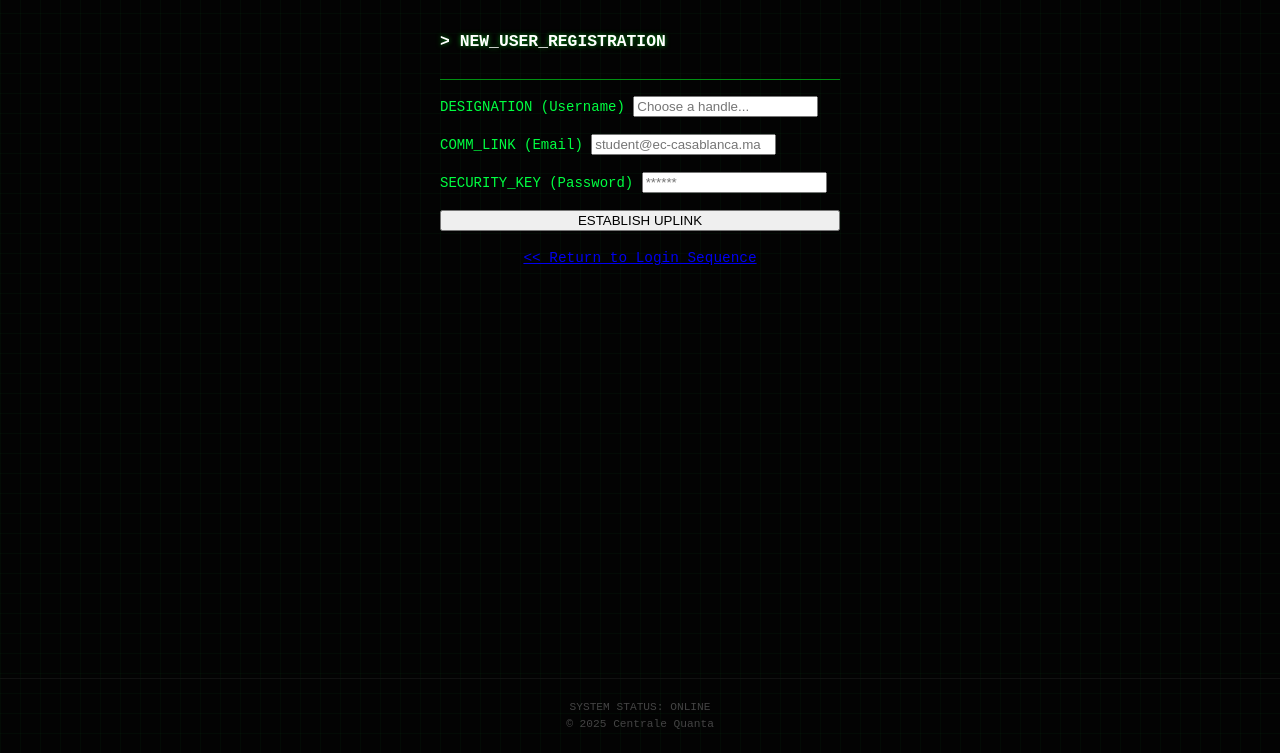
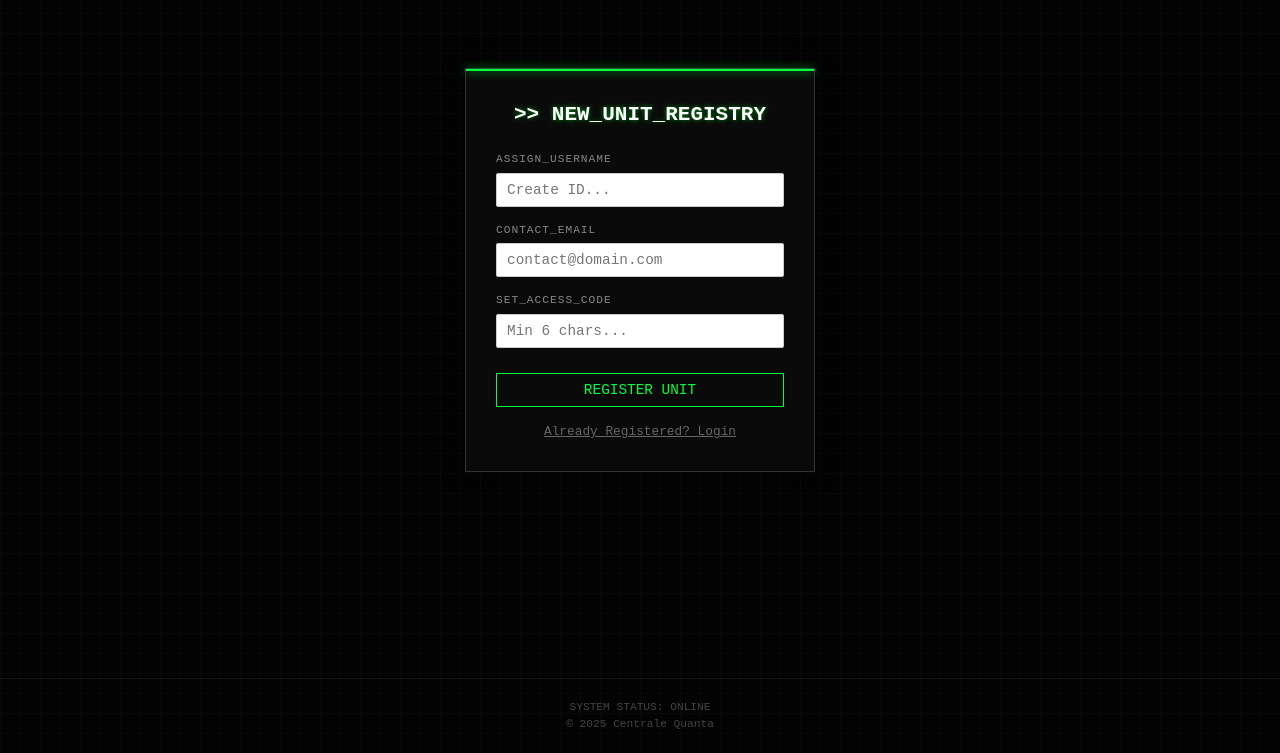
Before and after one commit to qudotcom/centrale_quanta_web, a FastAPI app: page /auth/register in a window 1280 px wide. Shown: the part 47-800 px from the top of the page. Run offline with FastAPI, Linux system fonts and the light colour scheme.

Commit message:
Update register.html

```diff
--- a/app/templates/auth/register.html
+++ b/app/templates/auth/register.html
@@ -1,40 +1,59 @@
 {% extends "base.html" %}
 
 {% block content %}
-<div style="display: flex; justify-content: center;">
-    <article style="width: 100%; max-width: 400px;">
-        <header style="border-bottom: 1px solid var(--primary-dim); margin-bottom: 1rem; padding-bottom: 0.5rem;">
-            <h3>> NEW_USER_REGISTRATION</h3>
-        </header>
+<div class="auth-container">
+    <div class="auth-box">
+        <h2 style="text-align:center; margin-bottom: 20px;">>> NEW_UNIT_REGISTRY</h2>
 
         {% if error %}
-        <div style="color: red; border: 1px solid red; padding: 10px; margin-bottom: 10px; background: rgba(255,0,0,0.1);">
-            ! ERROR: {{ error }}
-        </div>
+            <div class="error-msg">ERROR: {{ error }}</div>
         {% endif %}
 
         <form action="/auth/register" method="post">
-            <div style="margin-bottom: 1rem;">
-                <label for="username">DESIGNATION (Username)</label>
-                <input type="text" id="username" name="username" placeholder="Choose a handle..." required>
+            <div class="form-group">
+                <label>ASSIGN_USERNAME</label>
+                <input type="text" name="username" required placeholder="Create ID...">
             </div>
 
-            <div style="margin-bottom: 1rem;">
-                <label for="email">COMM_LINK (Email)</label>
-                <input type="email" id="email" name="email" placeholder="student@ec-casablanca.ma" required>
+            <div class="form-group">
+                <label>CONTACT_EMAIL</label>
+                <input type="email" name="email" required placeholder="contact@domain.com">
             </div>
 
-            <div style="margin-bottom: 1rem;">
-                <label for="password">SECURITY_KEY (Password)</label>
-                <input type="password" id="password" name="password" placeholder="******" required>
+            <div class="form-group">
+                <label>SET_ACCESS_CODE</label>
+                <input type="password" name="password" required placeholder="Min 6 chars...">
             </div>
 
-            <button type="submit" style="width: 100%;">ESTABLISH UPLINK</button>
+            <button type="submit" class="btn full-width">REGISTER UNIT</button>
         </form>
 
-        <div style="margin-top: 1rem; text-align: center; font-size: 0.9rem;">
-            <a href="/auth/login"><< Return to Login Sequence</a>
+        <div style="text-align:center; margin-top:15px; font-size: 0.8rem;">
+            <a href="/auth/login" style="color:#666;">Already Registered? Login</a>
         </div>
-    </article>
+    </div>
 </div>
+
+<style>
+    /* Reuse Login Styles */
+    .auth-container { display: flex; justify-content: center; align-items: center; min-height: 60vh; }
+    .auth-box {
+        width: 350px; background: #0a0a0a; border: 1px solid #333; padding: 30px;
+        box-shadow: 0 0 20px rgba(0,0,0,0.8); position: relative;
+    }
+    .auth-box::before { content:''; position:absolute; top:0; left:0; width:100%; height:2px; background:var(--primary); box-shadow: 0 0 10px var(--primary); }
+    .form-group { margin-bottom: 15px; }
+    label { display: block; font-size: 0.7rem; color: #888; margin-bottom: 5px; letter-spacing: 1px; }
+
+    /* WHITE FIELDS */
+    input {
+        width: 100%; padding: 8px 10px; font-family: inherit; font-size: 0.9rem;
+        background-color: #ffffff; color: #000000;
+        border: 1px solid #ccc; border-radius: 2px; outline: none;
+    }
+    input:focus { border-color: var(--primary); }
+
+    .full-width { width: 100%; margin-top: 10px; }
+    .error-msg { color: #ff4444; border: 1px solid #ff4444; padding: 5px; font-size: 0.8rem; margin-bottom: 15px; text-align: center; }
+</style>
 {% endblock %}
```
